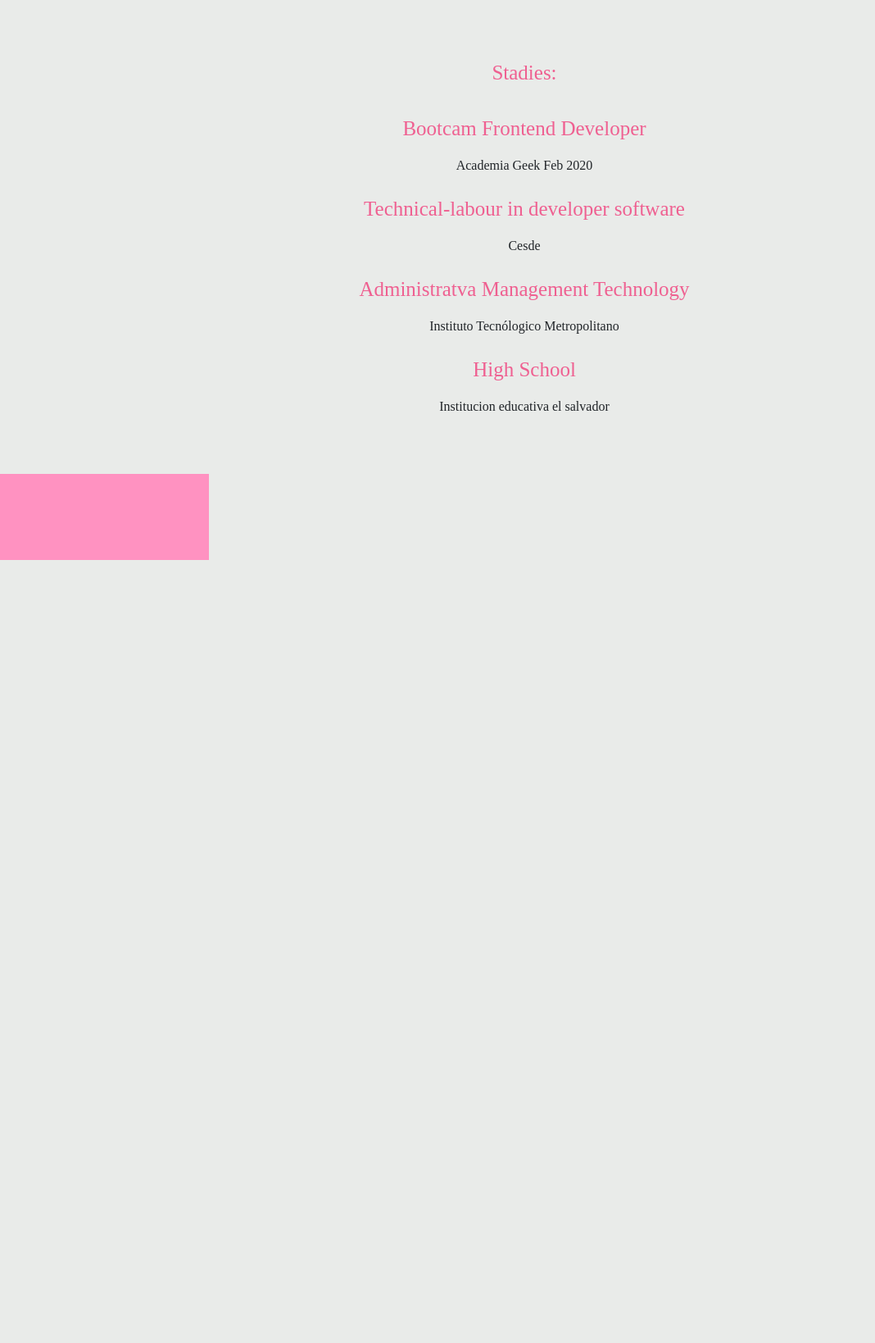
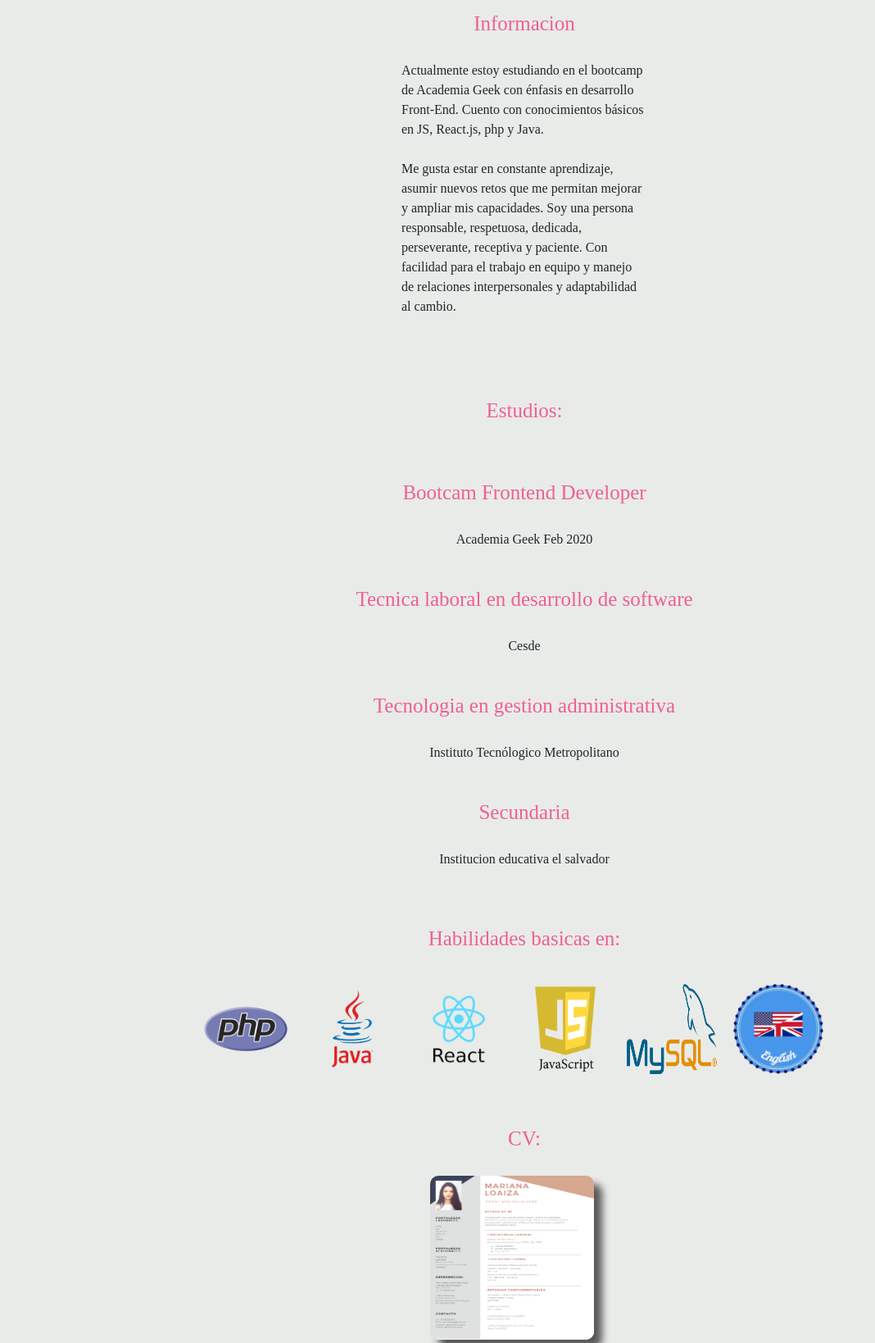
Before and after one commit to MarianaLoaiza/React-Profile, a React app: page /Abautme in a window 1280 px wide. Shown: the part 1000-2638 px from the top of the page at 82% size, without its empty margins (0-1068 px from the left). Before the commit the page ends 1699 px from the top, so only its background shows below. Built offline with nearby package versions, Linux system fonts and the light colour scheme.

Commit message:
se organizan detalles al contenido

```diff
--- a/src/components/Cards.js
+++ b/src/components/Cards.js
@@ -23,7 +23,7 @@ class Cards extends React.Component{
                                     <p className="card-title ">{date.projectName}</p>
                                     <img className="text-center" src={date.img} width="280px" />
                                     <p className="card-text ">{date.lenguaje}</p>
-                                    <a href={date.link} class="btn btn-primary " target="blank">View</a>
+                                    <a href={date.link} className="btn btn-primary " target="blank">View</a>
                                     <a href={date.github} target="blank"><img src={github} width="30px" height="30px"/></a>
                                 </div>
 
--- a/src/components/Information.js
+++ b/src/components/Information.js
@@ -3,26 +3,33 @@ import React from 'react';
 import '../styles/information.css';
 
 import me from '../images/me.jpeg';
+import php from '../images/php.png';
+import react from '../images/react.png';
+import java from '../images/java.png';
+import ingles from '../images/ingles.png';
+import js from '../images/js.png';
+import mysql from '../images/mysql.png';
+import cv from '../images/cv.png';
+import cvpdf from '../images/cv.pdf'
+
 
 const Information = () =>{
     return(
         <React.Fragment>
 
-            <div class="container ">
-                <h1 className="content-title">Abaut me:</h1>
-                <div className="row ">
-                    <div class="col-sm-12 col-md-6 col-lg-6 d-flex justify-content-center" >
+            <div className="container ">
+                <h1 className="content-title">Mariana Loaiza Llano</h1>
+                <div className="column ">
+                    <div className="col-12 d-flex justify-content-center " >
                         <img src = {me} className="abautme__img-logo" />
                     </div>
-                    <div class="col-sm-12 col-md-6 col-lg-6 d-flex justify-content-start">
+                    <div className="col-12 d-flex justify-content-center">
                         <section className="information__me">
-                            <h2 className="information__title">Information</h2>
-                            <p className="information___paragraph">I am a software development student, I am passionate about technology and administration. I love the challenges to learn,
-                            If I have the possibility to teach, I do not hesitate to do so. I like to share my knowledge.
-                            I have basic knowledge in: Mobile devices, HTML5, CSS3 and JavaScript.
-
-                            I love traveling and animals, I like topics that challenge me professionally as well as participate in
-                            Technological communities to meet more people related to the environment.</p>
+                            <h2 className="information__title">Informacion</h2>
+                            <p className="information___paragraph">Actualmente estoy estudiando en el bootcamp de Academia Geek con énfasis en desarrollo Front-End. Cuento con conocimientos básicos en JS, React.js, php y Java. <br/> <br/>
+                            Me gusta estar en constante aprendizaje, asumir nuevos retos que me permitan mejorar y ampliar mis capacidades.
+                            Soy una persona responsable, respetuosa, dedicada, perseverante, receptiva y paciente.
+                            Con facilidad para el trabajo en equipo y manejo de relaciones interpersonales y adaptabilidad al cambio. </p>
 
                         </section>
                     </div>
@@ -34,21 +41,21 @@ const Information = () =>{
             <div className="container ">
 
                 <div className="row d-flex justify-content-center">
-                <h1 className="conten-title">Stadies:</h1>
-                    <div class="col-sm-12 stadies">
+                <h1 className="conten-title">Estudios:</h1>
+                    <div className="col-sm-12 stadies">
                     <h3 className="stadies__title"> Bootcam Frontend Developer</h3>
                         <p className="stadies__paragraph">Academia Geek
                             Feb 2020 </p>
 
-                        <h3 className="stadies__title">Technical-labour in developer software</h3>
+                        <h3 className="stadies__title">Tecnica laboral en desarrollo de software</h3>
                             <p>Cesde</p>
 
-                        <h3 className="stadies__title">Administratva Management Technology</h3>
+                        <h3 className="stadies__title">Tecnologia en gestion administrativa</h3>
                         <p className="stadies__paragraph">Instituto Tecnólogico Metropolitano</p>
 
 
 
-                        <h3 className="stadies__title">High School</h3>
+                        <h3 className="stadies__title">Secundaria</h3>
                         <p className="stadies__paragraph">Institucion educativa el salvador</p>
 
 
@@ -59,6 +66,34 @@ const Information = () =>{
             </div>
 
 
+            <div className="container ">
+                 <h1 className="title">Habilidades basicas en:</h1>
+
+                <div className="row col-12 d-flex justify-content-center">
+
+                    <img src={php} className="skills__img"/>
+                    <img src={java} className="skills__img"/>
+                    <img src={react} className="skills__img"/>
+                    <img src={js} className="skills__img"/>
+                    <img src={mysql} className="skills__img"/>
+                    <img src={ingles} className="skills__img"/>
+
+                </div>
+             </div>
+
+             <div className="container ">
+                 <h1 className="title">CV:</h1>
+
+                <div className="row col-12 d-flex justify-content-center">
+
+                    <a href={cvpdf} target="blanck">
+                        <img src={cv} className="cv__img"/>
+                    </a>
+
+
+                </div>
+             </div>
+
 
         </React.Fragment>
     )
--- a/src/components/Navbar.js
+++ b/src/components/Navbar.js
@@ -19,15 +19,15 @@ const Navbar = () =>{
                     </li>
 
                     <li className="nav-link active">
-                        <Link to="/First/Page"className="nav__link">HOME</Link>
+                        <Link to="/First/Page"className="nav__link">Home</Link>
                     </li>
 
                     <li className="nav-link active">
-                        <Link to="/Abautme" className="nav__link">ABOUT ME</Link>
+                        <Link to="/Abautme" className="nav__link">Perfil</Link>
                     </li>
 
                     <li className="nav-link active">
-                        <Link to="/Profile"className="nav__link">PROFILE</Link>
+                        <Link to="/Profile"className="nav__link">Proyectos</Link>
                     </li>
 
                 </ul>
--- a/src/pages/Abautme.js
+++ b/src/pages/Abautme.js
@@ -5,6 +5,9 @@ import React from 'react';
 import  Information from '../components/Information';
 import Navbar from '../components/Navbar';
 import Footer from '../components/Footer';
+
+
+
 
 import '../styles/abautme.css'
 
@@ -21,9 +24,11 @@ class Abautme extends React.Component{
 
             <Navbar />
 
+
+
             <div className="hero">
 
-                <h1 className="hero__welcome">Welcome to <br/> My profile</h1>
+                <h1 className="hero__welcome">Bienvenido a <br/> mi portafolio</h1>
             </div>
 
             <Information/>
--- a/src/pages/Profile.js
+++ b/src/pages/Profile.js
@@ -76,9 +76,12 @@ class Profile extends React.Component{
             <React.Fragment>
                 <Navbar />
 
-                <h1 className="profile__title">Projects</h1>
+                <h1 className="profile__title">Visita mi perfil en Github </h1>
+
 
                  <Cards date={this.state.data}/>
+
+
 
                 <Footer />
             </React.Fragment>
--- a/src/styles/global.css
+++ b/src/styles/global.css
@@ -9,6 +9,6 @@ body{
     color: #ef6091;
     font-size: 25px;
     text-align: center;
-    padding: 10px;
+    margin: 30px ;
 
 }
--- a/src/styles/information.css
+++ b/src/styles/information.css
@@ -10,10 +10,13 @@
 
 }
 
+.abautme__img{
+    margin: 20px 0 0 20px;
+}
+.abautme__img-logo{
+    width: 150px;
+    height: 300px;
 
-.abautme__img-logo{
-    width: 30%;
-    height: 300px;
     border-radius: 10px;
     margin-bottom: 10px;
 
@@ -35,3 +38,34 @@
 
 
 }
+
+.skills__img{
+    width: 130px;
+    height: 130px;
+    padding: 10px;
+
+
+}
+
+.cv__img{
+    width: 200px;
+    height: 200px;
+    border-radius: 10px;
+    box-shadow: 10px 10px 10px rgb(87, 87, 87);
+
+
+
+}
+
+
+.cv__img:hover{
+    height: 200px;
+    -webkit-transition: all .2s ease-in-out;
+    -moz-transition: all .2s ease-in-out;
+    -o-transition: all .2s ease-in-out;
+    -ms-transition: all .2s ease-in-out;
+    -webkit-transform: scale(1.5);
+    -moz-transform: scale(1.5);
+    -o-transform: scale(1.5);
+    transform: scale(1.5);
+}
```
Also changed, not shown: src/images/cv.png (added), src/images/ingles.png (added), src/images/java.png (added), src/images/js.png (added), src/images/mysql.png (added), src/images/php.png (added), src/images/react.png (added), src/styles/abautme.css (line endings or trailing spaces), 1 other file.
